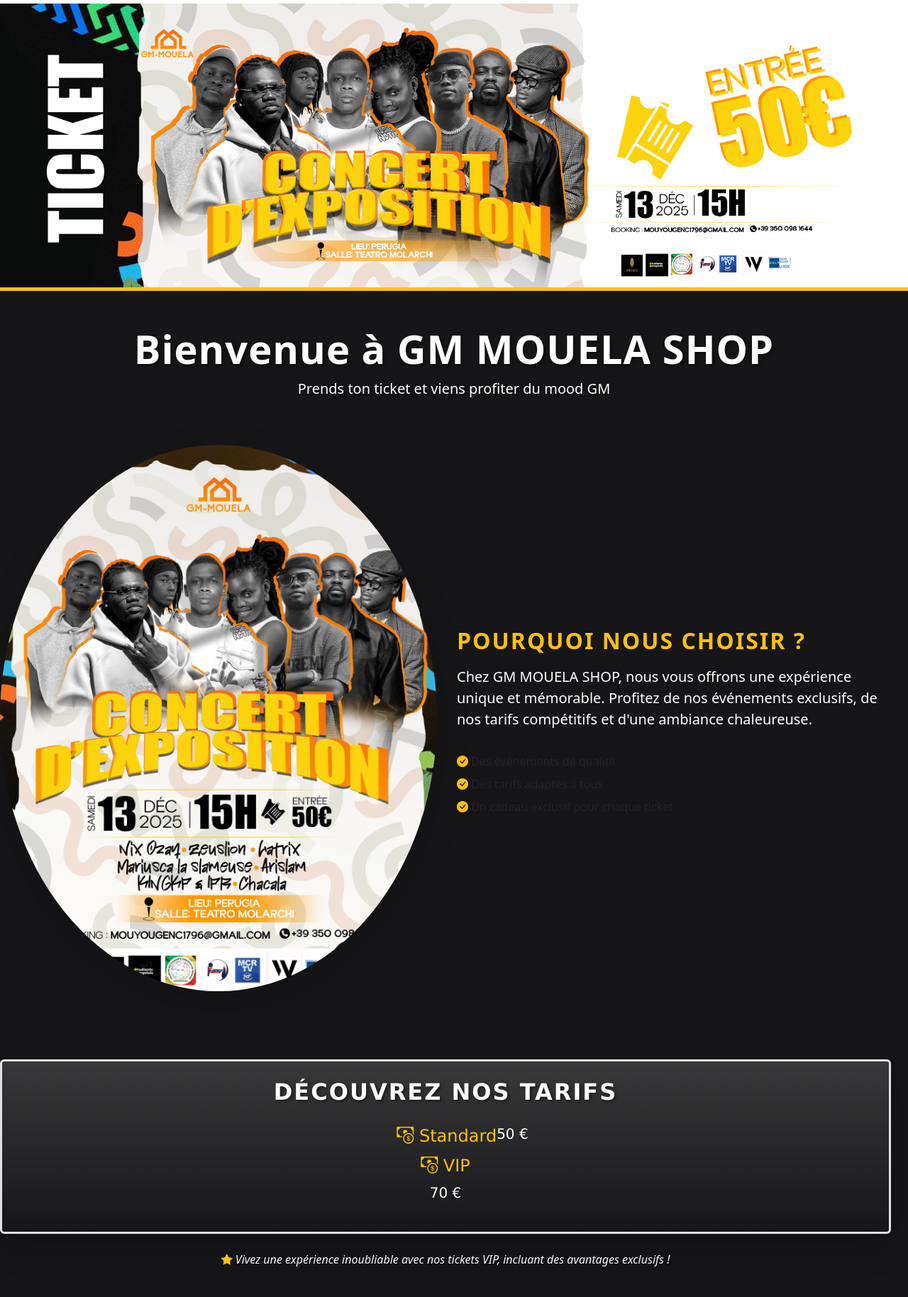
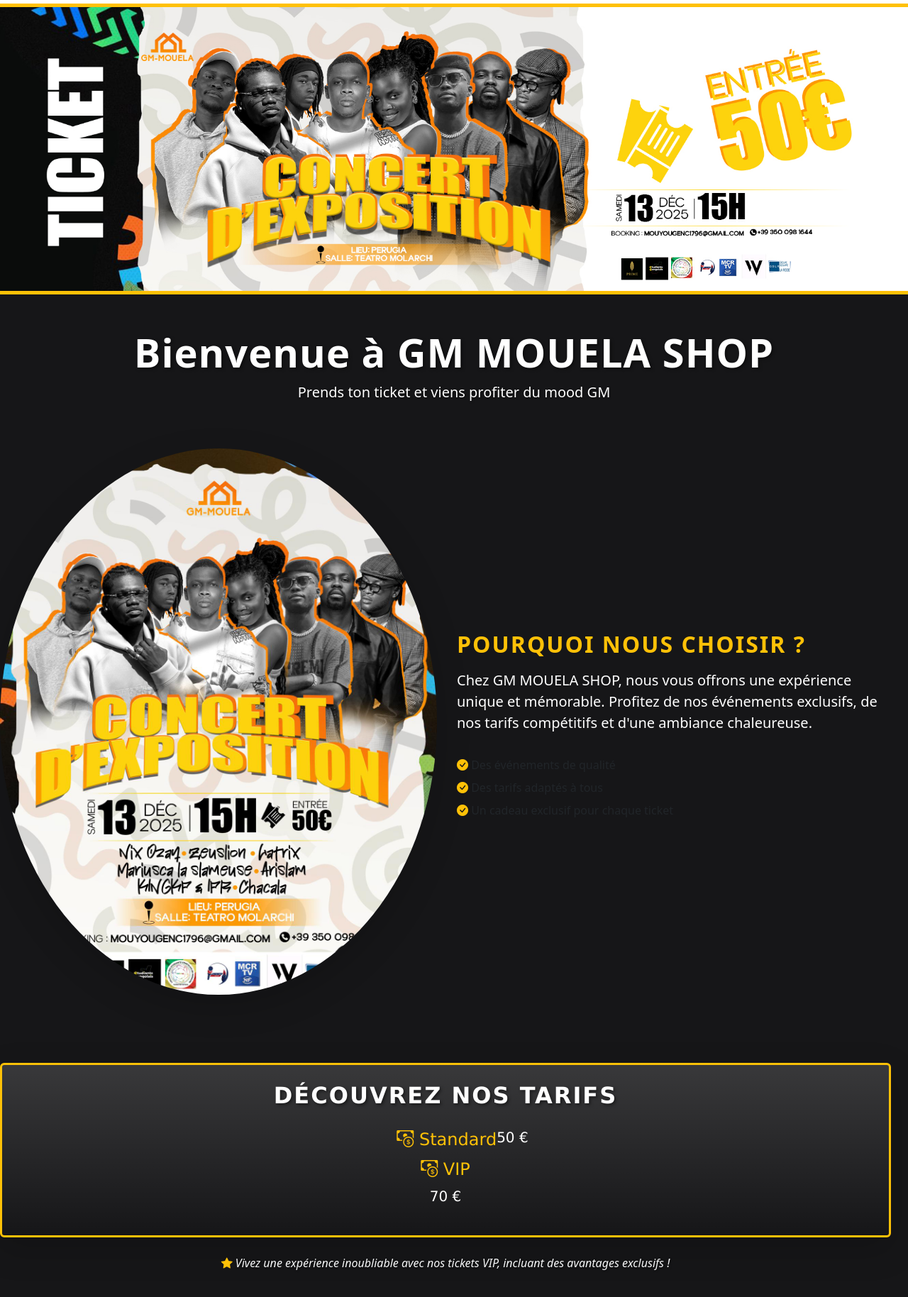
Before and after one commit to Nel-mk/gmmouelaN, a plain HTML site: page index.html in a window 1280 px wide. Shown: the part 72-1900 px from the top of the page at 71% size. Drawn offline with nearby package versions, Linux system fonts and the light colour scheme; a script that the page names is missing; a small style sheet from the web is missing.

Commit message:
Changement de couleur

```diff
--- a/index.html
+++ b/index.html
@@ -45,7 +45,7 @@
 
         <!--Gestion de la banniere -->
     <section class="banner ">
-        <img src="image/CD-TICKET.jpg" alt=" image de la bannière" class="img-fluid w-100 border-bottom border-warning border-5">
+        <img src="image/CD-TICKET.jpg" alt=" image de la bannière" class="img-fluid w-100 border-bottom border-top border-warning border-5">
     </section>
 
      <!--GESTION DE LA PRESENTATION -->
@@ -78,7 +78,7 @@
         </div>
         <div class="row mt-5">
             <div class="text-center mt-5">
-            <div class="evenement text-center text-white border border-3 p-4 bg-gradient rounded shadow-lg">
+            <div class="evenement text-center text-white border border-warning border-3 p-4 bg-gradient rounded shadow-lg">
                 <h2 class="mb-4 text-uppercase fw-bold" style="letter-spacing: 2px; text-shadow: 2px 2px 4px rgba(0, 0, 0, 0.5);">Découvrez Nos Tarifs</h2>
                 <div class="d-flex justify-content-center align-items-center">
                 <div class="me-5"></div>
```
